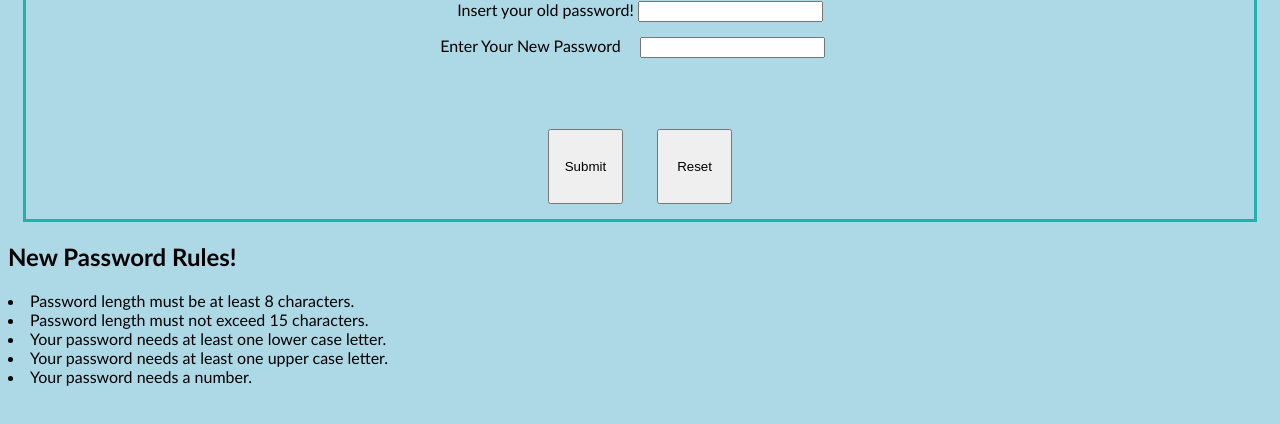
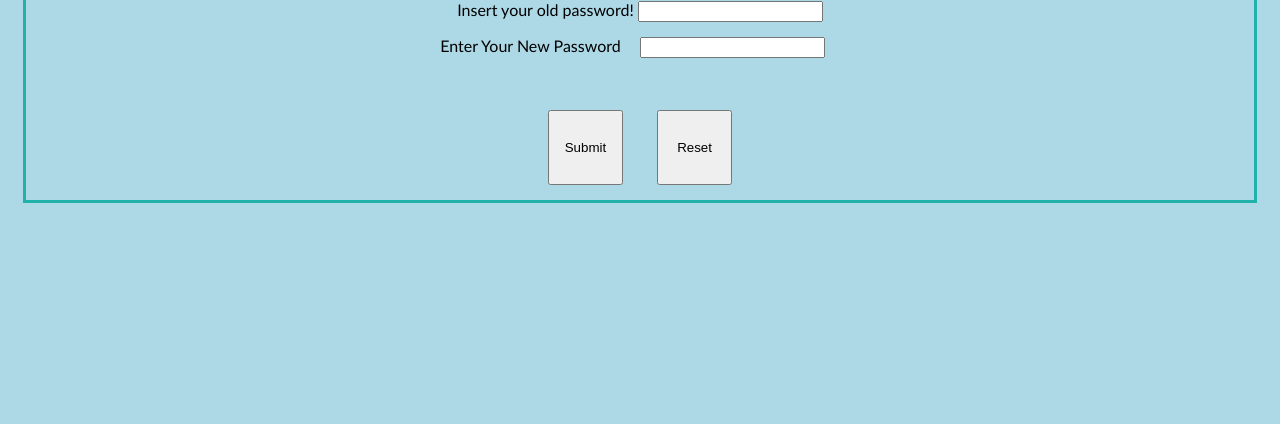
Before and after one commit to koraykolburan/Confirm-password-validation-with-JavaScript, a plain HTML site: page index.html in a window 1280 px wide. Shown: the part 160-584 px from the top of the page. Drawn offline with Linux system fonts and the light colour scheme.

Commit message:
Update index.html

```diff
--- a/index.html
+++ b/index.html
@@ -16,17 +16,10 @@
         <td>Enter Your New Password</td>
         <input type="password" value="" id="pswd" /> <br />
         <span id="message"></span><br />
-        <br />
         <input type="submit" value="Submit" id="inpt" />
         <button type="reset" value="Reset" id="btn">Reset</button> <br />
       </form>
     </center>
-    <h2>New Password Rules!</h2>
-    <li>Password length must be at least 8 characters.</li>
-    <li>Password length must not exceed 15 characters.</li>
-    <li>Your password needs at least one lower case letter.</li>
-    <li>Your password needs at least one upper case letter.</li>
-    <li>Your password needs a number.</li>
     <script src="script.js"></script>
   </body>
 </html>
```
